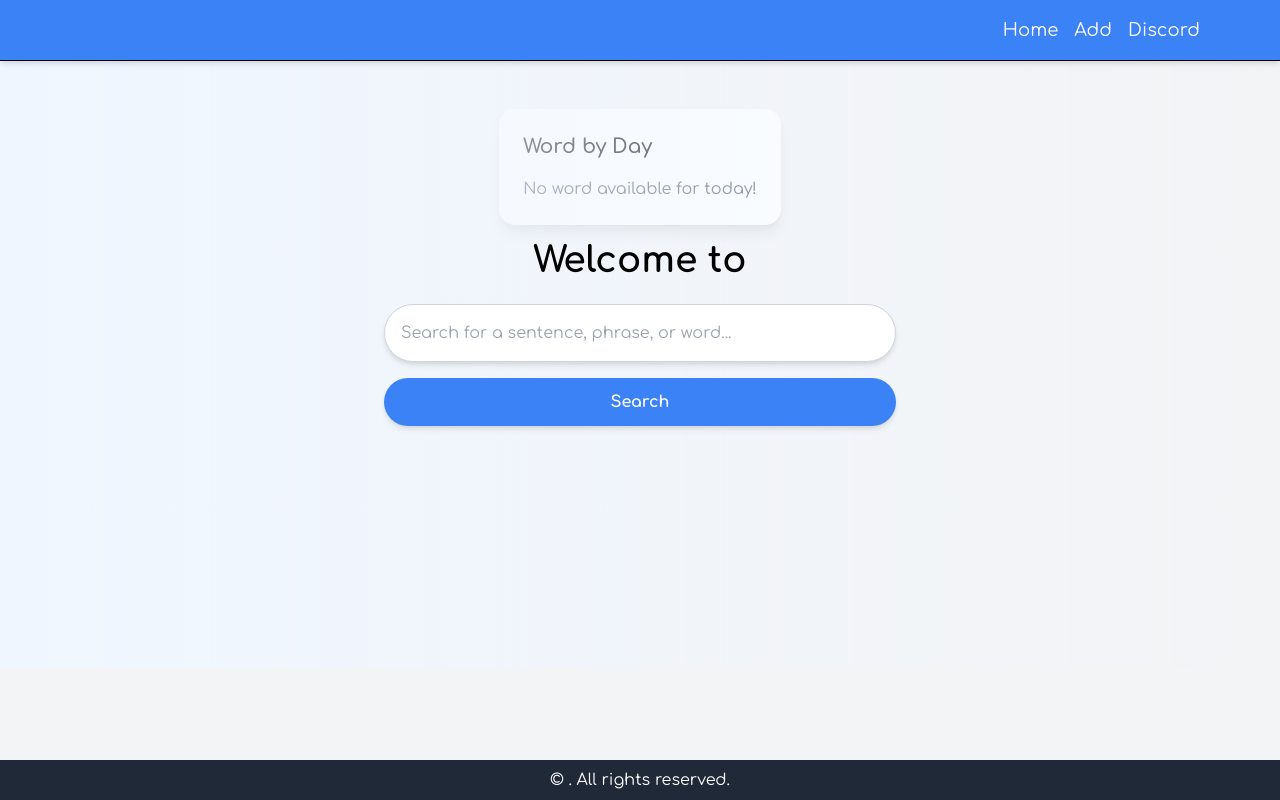
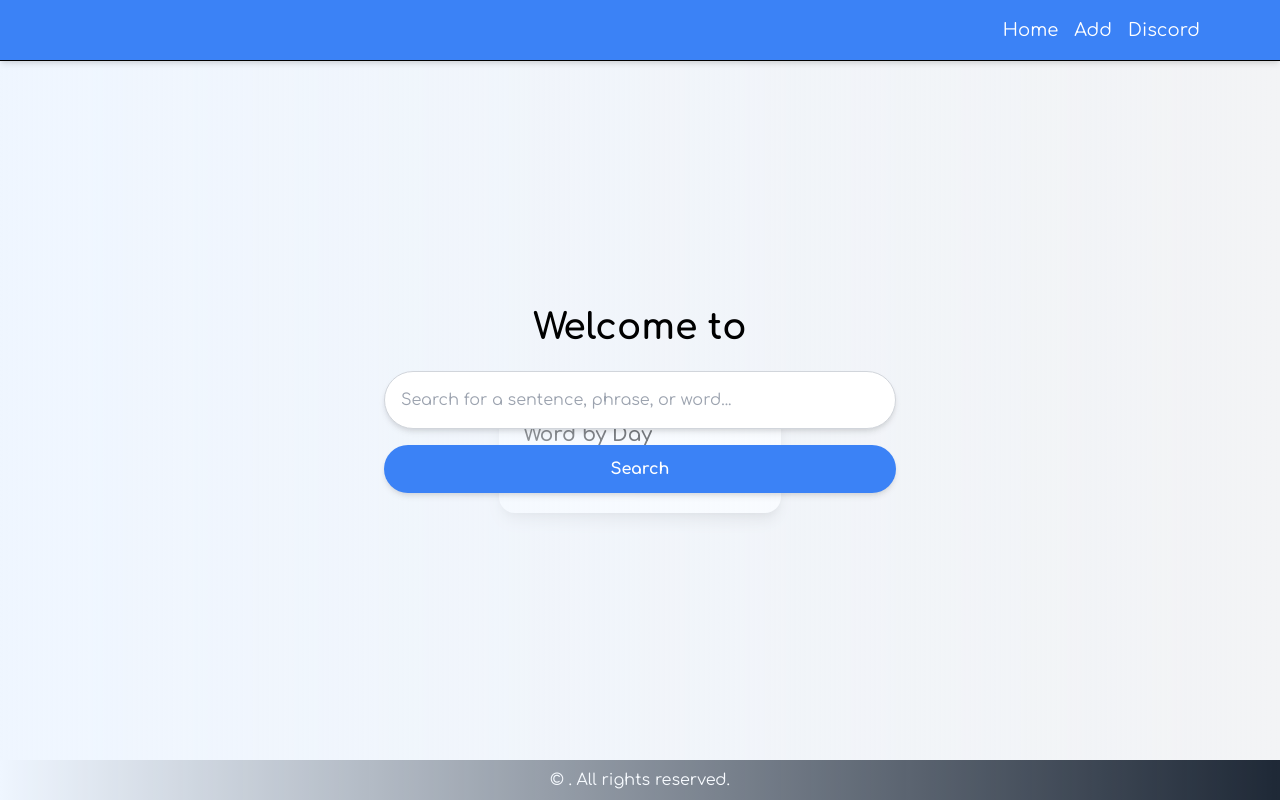
Before and after one commit to willi-felix/flora, a Flask app: template templates/home.html in a window 1280 px wide. Run offline with Flask 3, Linux system fonts and the light colour scheme; the template is opened without the code that fills it, so the values that code supplies are empty.

Commit message:
Update home.html

```diff
--- a/templates/home.html
+++ b/templates/home.html
@@ -1,7 +1,7 @@
 {% extends 'base.html' %}
 
 {% block content %}
-<div class="flex flex-col justify-center items-center h-5/6 overflow-hidden bg-gradient-to-r from-blue-50 to-teal-50 fixed top-0 left-0 right-0">
+<div class="flex flex-col justify-center items-center h-screen overflow-hidden bg-gradient-to-r from-blue-50 to-teal-50 fixed top-0 left-0 right-0">
     <h2 class="text-4xl font-bold text-teal-600 mb-6">Welcome to {{ site_name }}</h2>
     <form action="/search" method="get" class="w-full max-w-lg">
         <input
@@ -18,7 +18,7 @@
     </form>
 </div>
 
-<div class="mt-8 p-6 bg-white rounded-2xl shadow-lg w-full max-w-lg text-left mx-auto">
+<div class="mt-80 p-6 bg-white rounded-2xl shadow-lg w-full max-w-lg text-left mx-auto mb-16">
     <h3 class="text-xl font-semibold text-teal-600 mb-4">Word by Day</h3>
     {% if word_of_the_day %}
         <p class="text-gray-700 text-lg">Word: <span class="font-bold">{{ word_of_the_day[1] }}</span></p>
```
